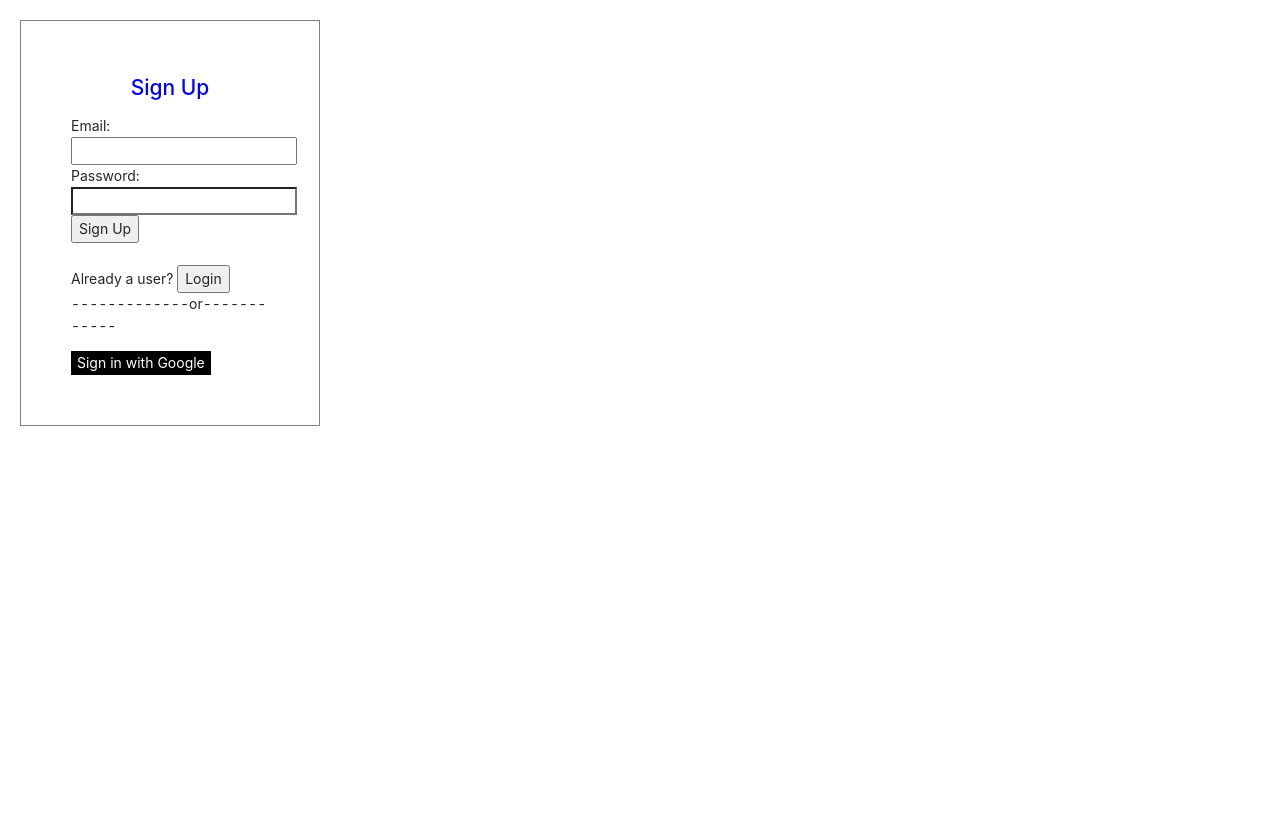
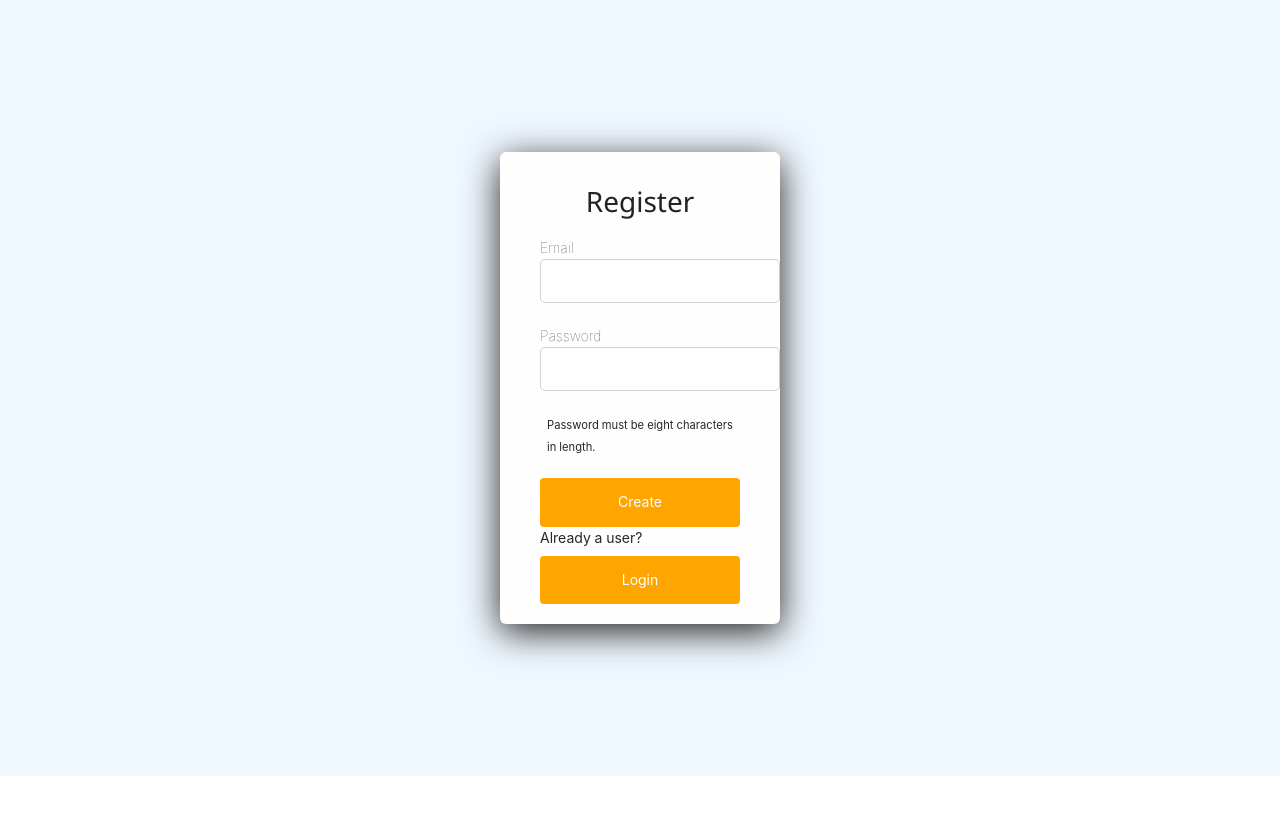
Before and after one commit to bserein/swecc2022-finalproject-web, a React (Create React App) app: page /cars/1 in a window 1280 px wide. Shown: the top 814 px of the page. Built offline with nearby package versions, Linux system fonts and the light colour scheme.

Commit message:
finished styling login and sign in

```diff
--- a/src/App.css
+++ b/src/App.css
@@ -102,7 +102,6 @@
 }
 
 .signin-login {
-  margin-top: 200px;
   width: 300px;
   border: 1px solid gray;
   padding: 50px;
--- a/src/scenes/Login.js
+++ b/src/scenes/Login.js
@@ -1,8 +1,7 @@
 import { useState} from "react";
 import bcrypt from "bcryptjs";
 import { useNavigate } from "react-router-dom";
-import { getAuth, GoogleAuthProvider, signInWithPopup } from 'firebase/auth'
-import { app } from '../ConnectAuth'
+import './login-signin.css'
 
 
 const salt = "$2b$10$WaC2/VZrG3qSl15nAfN0Pu"
@@ -11,8 +10,6 @@ export default function Login({setToken, setIsUser}){
     const [email, setEmail] = useState("");
     const [password, setPassword] = useState("");
     const navigate = useNavigate();
-    const provider = new GoogleAuthProvider();
-    const auth = getAuth(app);
 
     const handleSubmit = (event) => {
         event.preventDefault()
@@ -34,42 +31,41 @@ export default function Login({setToken, setIsUser}){
         .catch(err => alert(err))
     }
 
-    const handleGoogleLogin = () => {
-        signInWithPopup(auth, provider)
-        .then(result => {
-            setIsUser(result.user)
-            navigate('/cars')
-        })
-        .then(data => setToken(data.token))
-        .catch(alert)
-    }
-
     return (
         <>
-        <div className="signin-login">
-        <h1 className="signin-login-text"> Login </h1>
-        <form onSubmit={handleSubmit} >
-            <label> Email:
-                <input type="email" value={email} onChange={event => setEmail(event.target.value)} />
-            </label> <br />
-            <label> Password:
-                <input type="password" value={password} onChange={event => setPassword(event.target.value)} />
-            </label> <br />
-                <input type="submit" value="Login"/>
-        </form> <br />
-        <span>Not a user? </span>
-        <button onClick={() => setIsUser(false)}>
+                 <div className="wrapper">
+        <div className="form-wrapper">
+          <h2>Sign in</h2>
+          <form onSubmit={handleSubmit} className="login-sign-in-form">
+            <div className="email">
+              <label className="label-signin-login">Email
+              <input
+              className="input-signin-login"
+              type="email" value={email} onChange={event => setEmail(event.target.value)}/>
+              </label>
+            </div>
+            <div className="password">
+              <label className="label-signin-login">Password
+              <input
+              className="input-signin-login"
+                type="password" value={password} onChange={event => setPassword(event.target.value)}
+              />
+              </label>
+            </div>
+            <div className="info">
+              <small>Password must be eight characters in length.</small>
+            </div>
+            <div className="submit">
+              <button type="submit" value="Login" className="button-signin-login">Login</button>
+            </div>
+            <span >Not a user? </span>
+         <button onClick={() => setIsUser(false)}
+          className="button-signin-login">
             Sign Up
-        </button>
-        <p>-------------or------------</p>
-        <button
-        // onClick={handleGoogleLogin}
-        style={{
-            backgroundColor: 'black',
-            color: 'white',
-            border: 'none'}}>
-                Sign in with Google</button>
-                </div>
+            </button>
+          </form>
+        </div>
+      </div>
         </>
     )
 }
--- a/src/scenes/SignUp.js
+++ b/src/scenes/SignUp.js
@@ -1,18 +1,14 @@
 import { useState } from "react";
 import bcrypt from "bcryptjs";
 import { useNavigate } from "react-router-dom";
-import { getAuth, GoogleAuthProvider, signInWithPopup } from 'firebase/auth'
-import { app } from '../ConnectAuth'
+import './login-signin.css'
 
 const salt = "$2b$10$WaC2/VZrG3qSl15nAfN0Pu"
 
 export default function Signup({setToken, setIsUser }){
-    // const { setIsUser } = useContext(UserContext);
     const [email, setEmail] = useState("");
     const [password, setPassword] = useState("");
     const navigate = useNavigate()
-    const provider = new GoogleAuthProvider();
-    const auth = getAuth(app);
 
     const handleSubmit = (event) => {
         event.preventDefault()
@@ -33,47 +29,42 @@ export default function Signup({setToken, setIsUser }){
         .catch(err => alert(err))
     }
 
-    // const handleGoogleLogin = () => {
-    //     signInWithPopup(auth, provider)
-    //     //this will return a promise
-    //     .then(result => {
-    //         //setUser
-    //         setIsUser(result.user)
-    //         //navigate to home
-    //         navigate('/cars')
-    //         //this will take you to the welcome page
-    //     })
-    //     .catch(alert)
-    // }
-
     return (
         <>
-        <div className="signin-login" >
-         <h1 className="signin-login-text">Sign Up</h1>
-         <form onSubmit={handleSubmit}>
-             <label> Email:
-                <input type="email" value={email} onChange={event => setEmail(event.target.value)} />
-             </label> <br />
-             <label> Password:
-                <input type="password" value={password} onChange={event => setPassword(event.target.value)} />
-             </label> <br />
-             <input type="submit" value="Sign Up" />
-         </form> <br />
-         <span>Already a user? </span>
+            <div className="wrapper">
+        <div className="form-wrapper">
+          <h2>Register</h2>
+          <form onSubmit={handleSubmit} className="login-sign-in-form">
+            <div className="email">
+              <label className="label-signin-login">Email
+              <input
+              className="input-signin-login"
+              type="email" value={email} onChange={event => setEmail(event.target.value)}/>
+              </label>
+            </div>
+            <div className="password">
+              <label className="label-signin-login">Password
+              <input
+              className="input-signin-login"
+                type="password" value={password} onChange={event => setPassword(event.target.value)}
+              />
+              </label>
+            </div>
+            <div className="info">
+              <small>Password must be eight characters in length.</small>
+            </div>
+            <div className="submit">
+              <button type="submit" value="Sign Up" className="button-signin-login">Create</button>
+            </div>
+            <span>Already a user? </span>
          <button onClick={() => setIsUser(true)}
-          className="round-buttons">
+          className="button-signin-login">
             Login
             </button>
-            <p>-------------or------------</p>
-            <button
-             className="round-buttons"
-        // onClick={handleGoogleLogin}
-        style={{
-            backgroundColor: 'black',
-            color: 'white',
-            border: 'none'}}>
-                Sign in with Google</button>
-            </div>
+
+          </form>
+        </div>
+      </div>
         </>
 
     )
--- /dev/null
+++ b/src/scenes/login-signin.css
@@ -0,0 +1,110 @@
+
+.wrapper {
+    height: 97vh;
+    width: 100%;
+    display: flex;
+    flex-direction: column;
+    justify-content: center;
+    align-items: center;
+    background-color: aliceblue;
+  }
+
+  .form-wrapper {
+    display: flex;
+    flex-direction: column;
+    width: 280px;
+    max-width: 80%;
+    min-width: 100px;
+    min-height: 400px;
+    padding: 20px 40px;
+    border-radius: 6px;
+    box-shadow: 0px 8px 36px #222;
+    background-color: #fefefe;
+  }
+
+  .form-wrapper > h2 {
+    display: flex;
+    justify-content: center;
+    font-family: 'Segoe UI', 'Ubuntu', 'Roboto', 'Open Sans', 'Helvetica Neue',
+      sans-serif;
+    font-size: 2em;
+    font-weight: lighter;
+    margin-top: 0.25em;
+    color: #222;
+  }
+
+  .login-sign-in-form {
+    width: 100%;
+    display: flex;
+    flex-wrap: wrap;
+  }
+
+  .info {
+    padding-bottom: 1em;
+    padding-left: 0.5em;
+    padding-right: 0.5em;
+  }
+
+  .label-signin-login {
+    margin-bottom: 0.5em;
+    color: #444;
+    font-weight: lighter;
+  }
+
+  .input-signin-login {
+    padding: 10px 10px;
+    border-radius: 5px;
+    outline: none;
+    border: 1px solid #d6d1d5;
+  }
+
+  input::placeholder {
+    font-size: 1.2em;
+    font-weight: lighter;
+    color: #bbb;
+  }
+
+  .button-signin-login {
+    min-width: 100%;
+    cursor: pointer;
+    margin-right: 0.25em;
+    margin-top: 0.5em;
+    padding: 0.938em;
+    border: none;
+    border-radius: 4px;
+    background-color: orange;
+    color: #fefefe;
+  }
+  button:hover {
+    background-color: blue;
+    color: #fefefe;
+  }
+
+  .error {
+    color: #db2269;
+    font-size: 0.5em;
+    display: relative;
+  }
+
+  .fullName,
+  .email,
+  .password {
+    display: flex;
+    flex-direction: column;
+    margin-bottom: 15px;
+  }
+
+  .fullName {
+    width: 100%;
+  }
+
+  .email,
+  .password {
+    width: 100%;
+  }
+
+  .submit {
+    width: 100%;
+    display: flex;
+    flex-wrap: wrap;
+  }
```
